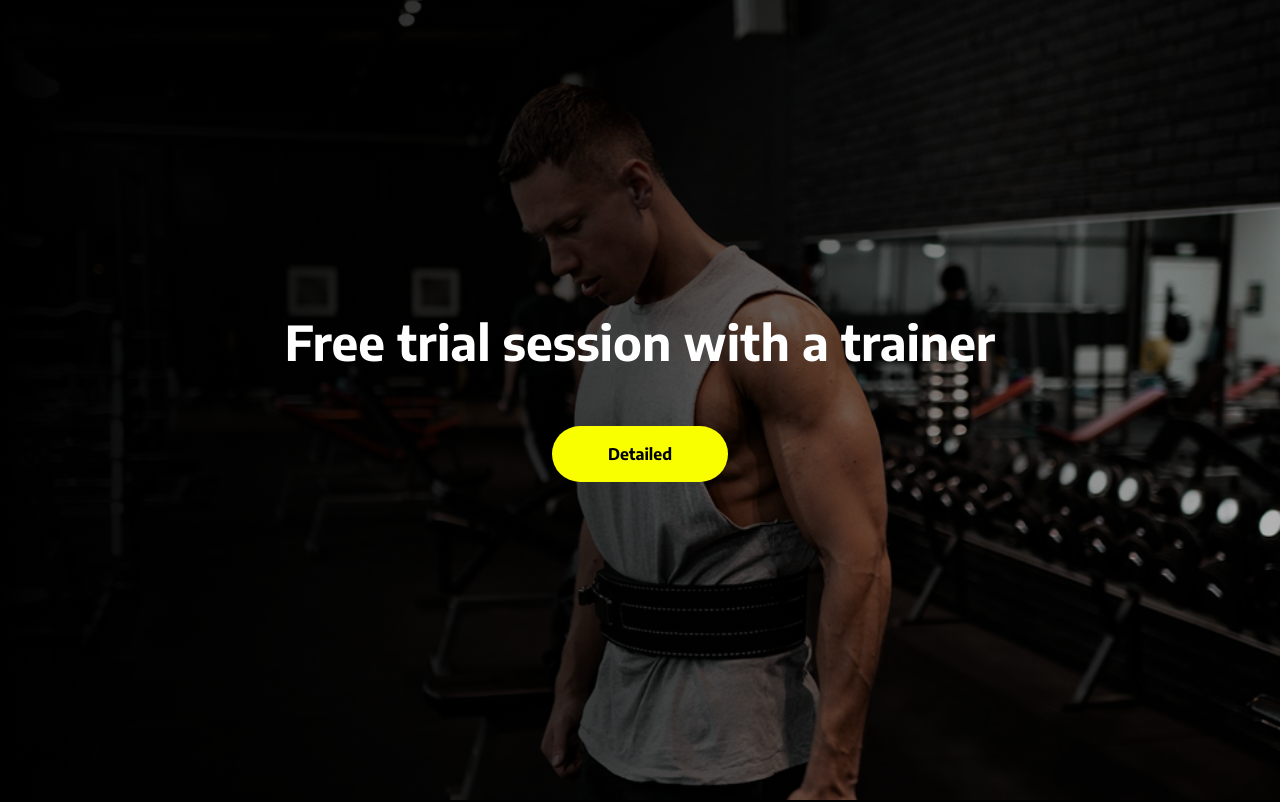
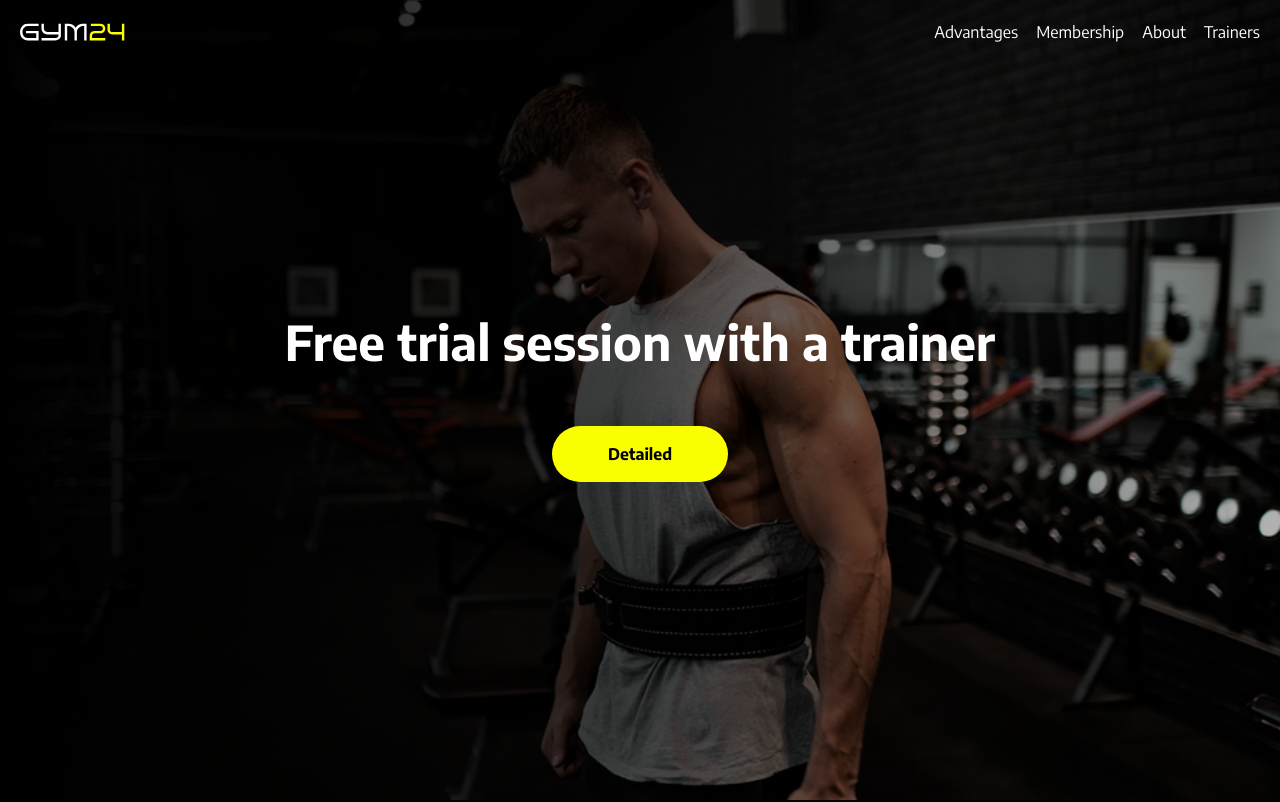
Before and after one commit to ErykOlliver/Gym24, a React (Vite) app: page / in a window 1280 px wide. Shown: the top 802 px of the page. Built offline with nearby package versions, Linux system fonts and the light colour scheme.

Commit message:
menu responsivo

```diff
--- a/src/components/Menu.tsx
+++ b/src/components/Menu.tsx
@@ -3,13 +3,24 @@ import { MenuIcon } from "lucide-react";
 
 export default function Menu() {
     return (
-        <div className="w-full">
+        <div className="w-full font-enconde-sans text-white">
             <nav className="w-full  fixed top-5 left-0 z-30 sm:hidden flex">
                 <div className="flex justify-between mx-5 w-full">
                     <img src="/favicon.svg" alt="GYM24 Icon" />
                     <MenuIcon color="white" />
                 </div>
             </nav>
+            <nav className="w-full  fixed top-5 left-0 z-30 hidden sm:flex">
+                <div className="flex justify-between mx-5 w-full">
+                    <img src="/favicon.svg" alt="GYM24 Icon" />
+                    <ul className="flex gap-4.5 border-white">
+                        <li><a href="#">Advantages</a></li>
+                        <li><a href="#">Membership</a></li>
+                        <li><a href="#">About</a></li>
+                        <li><a href="#">Trainers</a></li>
+                    </ul>
+                </div>
+            </nav>
         </div>
     )
 }
```
